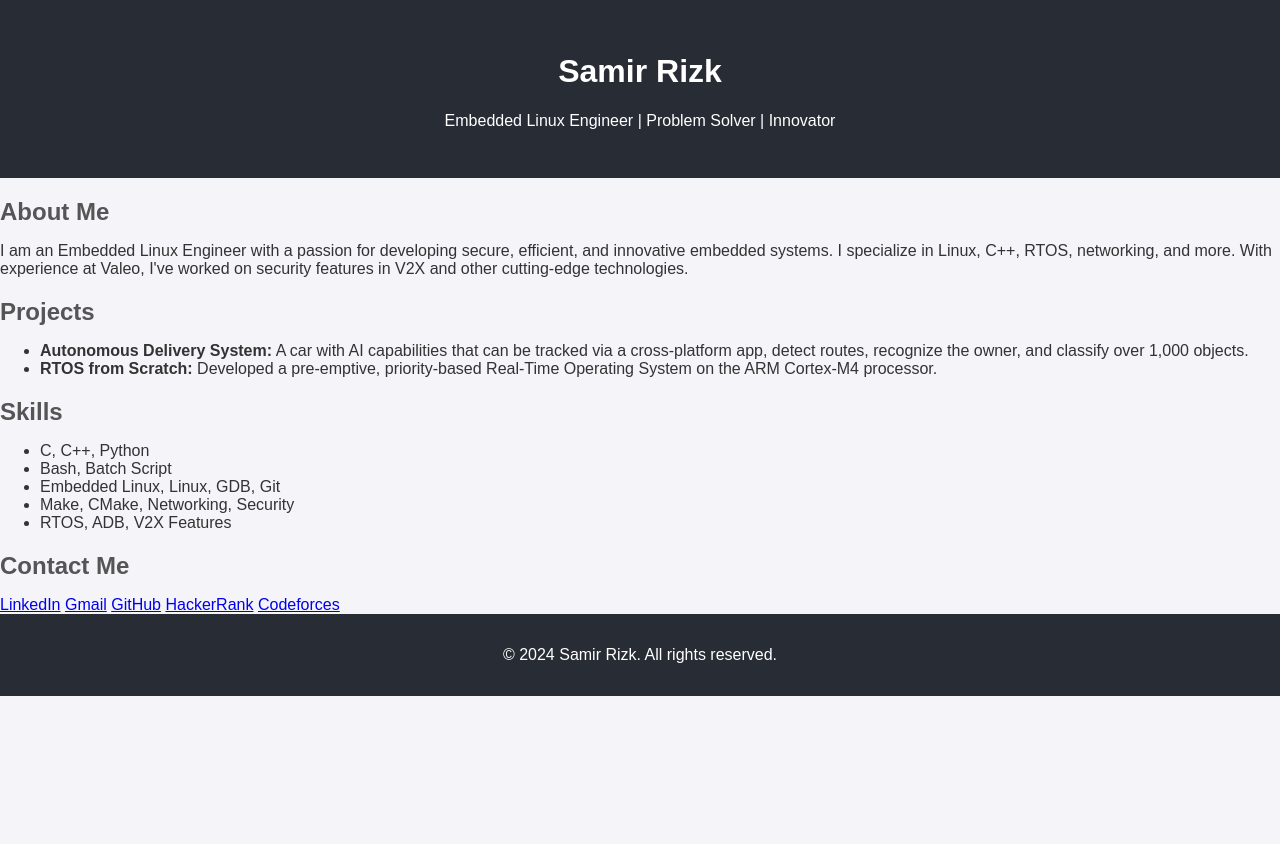
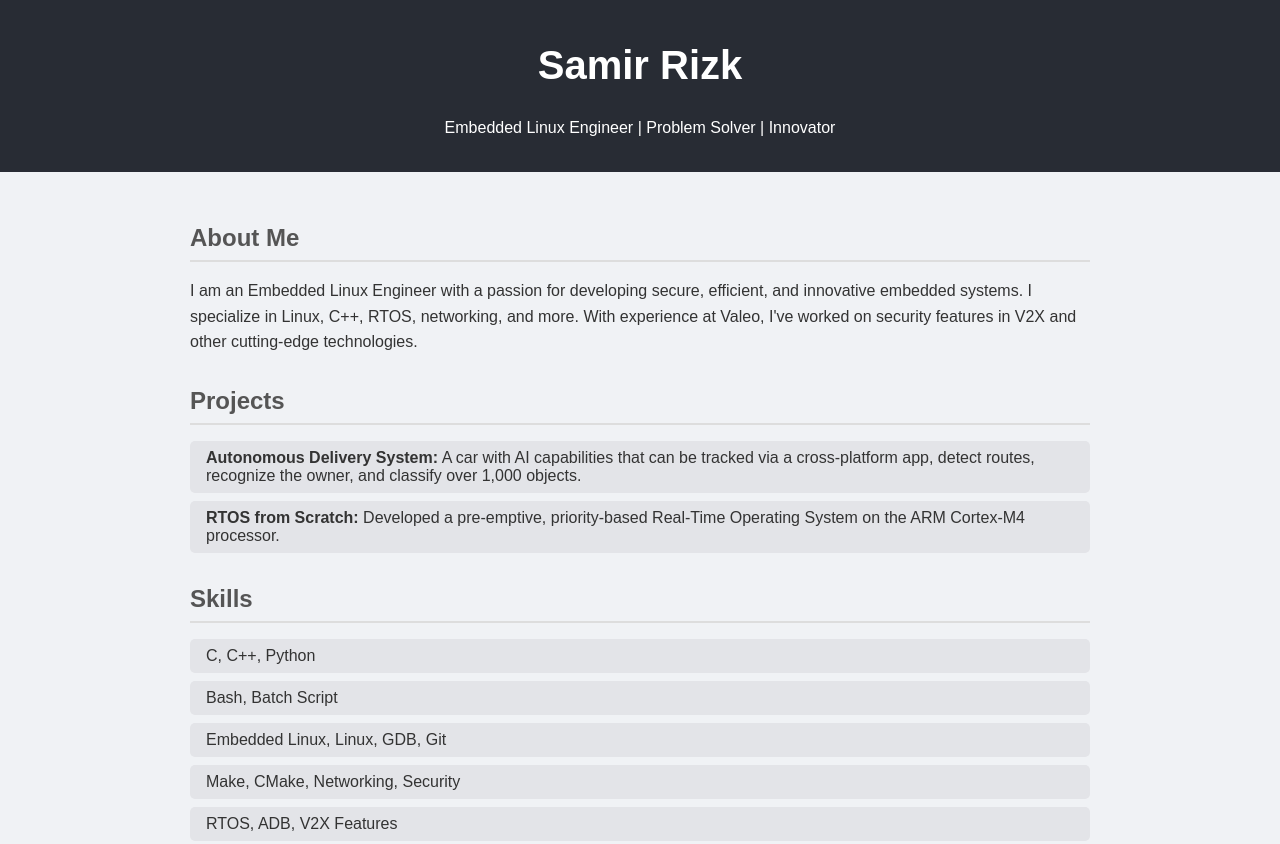
Before and after one commit to SamRizk/SamRizk.github.io, a plain HTML site: page index.html in a window 1280 px wide. Shown: the top 844 px of the page. Before the commit the page ends 800 px from the top, so only its background shows below. Drawn offline with Linux system fonts and the light colour scheme.

Commit message:
Update styles.css

```diff
--- a/styles.css
+++ b/styles.css
@@ -3,78 +3,71 @@ body {
     margin: 0;
     padding: 0;
     color: #333;
-    background-color: #f4f4f9;
+    background-color: #f0f2f5;
+    display: flex;
+    flex-direction: column;
+    min-height: 100vh;
 }
 
 header {
     background: #282c34;
-    color: white;
-    padding: 2rem 0;
+    color: #fff;
     text-align: center;
+    padding: 1rem 0;
 }
 
-.nav-links {
-    display: flex;
-    justify-content: center;
-    background: #333;
+main {
+    flex: 1;
+    padding: 2rem;
+    max-width: 900px;
+    margin: 0 auto;
 }
 
-.nav-links li {
-    list-style: none;
-    margin: 0 1rem;
+h1 {
+    font-size: 2.5rem;
 }
 
-.nav-links a {
-    color: white;
-    text-decoration: none;
-    padding: 1rem;
-}
-
-.nav-links a:hover {
-    background: #555;
-    border-radius: 5px;
-}
-
-.container {
-    max-width: 1200px;
-    margin: 0 auto;
-    padding: 2rem;
+.section {
+    margin-bottom: 2rem;
 }
 
 h2 {
+    color: #555;
+    border-bottom: 2px solid #ddd;
+    padding-bottom: 0.5rem;
     margin-bottom: 1rem;
-    color: #555;
 }
 
-.skills-section ul {
-    display: flex;
-    flex-wrap: wrap;
-    gap: 1rem;
+p {
+    line-height: 1.6;
+}
+
+ul {
     list-style: none;
     padding: 0;
 }
 
-.skills-section li {
-    background: #e0e7ff;
+li {
+    background: #e3e4e8;
+    margin: 0.5rem 0;
     padding: 0.5rem 1rem;
     border-radius: 5px;
 }
 
-.social-icons {
+.contact {
     display: flex;
-    gap: 1rem;
-    justify-content: center;
-    margin-top: 1rem;
+    flex-direction: column;
+    gap: 0.5rem;
 }
 
-.social-icons img {
-    width: 40px;
-    height: 40px;
-    transition: transform 0.3s ease;
+.contact a {
+    text-decoration: none;
+    color: #0066cc;
+    font-weight: bold;
 }
 
-.social-icons img:hover {
-    transform: scale(1.1);
+.contact a:hover {
+    text-decoration: underline;
 }
 
 footer {
```
